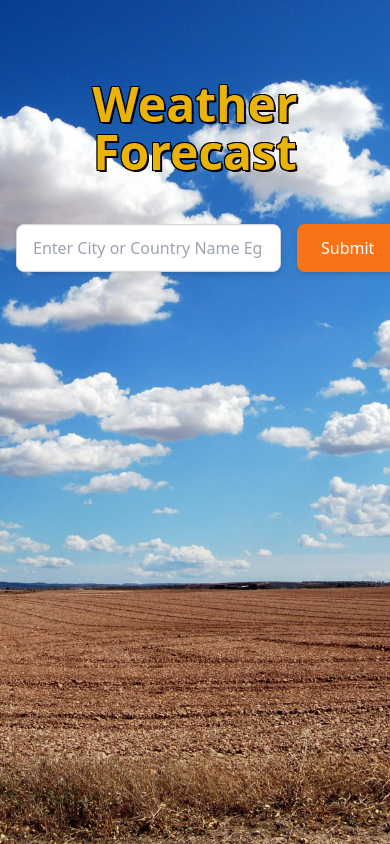
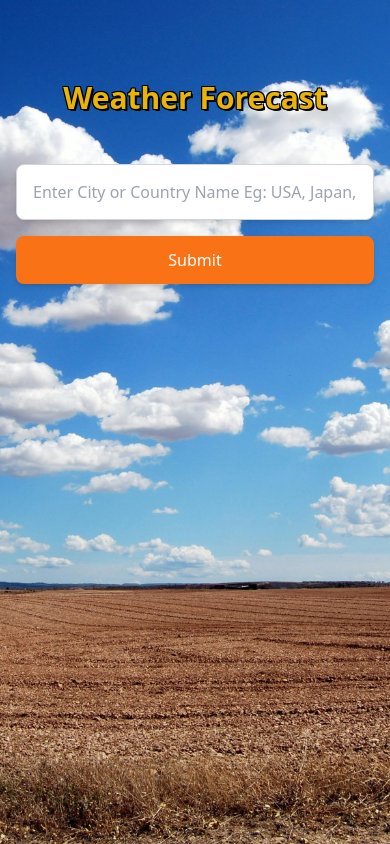
Before and after one commit to Virenishere/weather-app-react, a React (Vite) app: page / in a window 390 px wide. Built offline with nearby package versions, Linux system fonts and the light colour scheme.

Commit message:
fixed the responsiveness of the site

```diff
--- a/src/App.jsx
+++ b/src/App.jsx
@@ -27,8 +27,8 @@ function App() {
       className="h-screen w-full bg-cover bg-center flex flex-col items-center justify-start p-4"
       style={{ backgroundImage: `url(${backgroundimage})` }}
     >
-       <h1
-        className="text-yellow-500 text-5xl font-bold mt-12 mb-8 p-4 text-center"
+      <h1
+        className="text-yellow-500 text-3xl md:text-4xl lg:text-5xl font-bold mt-12 mb-8 p-4 text-center"
         style={{
           textShadow: '2px 2px 0 #000, -1px -1px 0 #000, 1px -1px 0 #000, -1px 1px 0 #000, 1px 1px 0 #000'
         }}
@@ -36,8 +36,8 @@ function App() {
         Weather Forecast
       </h1>
 
-      <div className="flex w-full max-w-lg space-x-4 mb-8 items-center">
-        <form className="flex w-full" onSubmit={handleSubmit}>
+      <div className="flex flex-col w-full max-w-lg space-y-4 md:space-y-0 md:space-x-4 mb-8 items-center md:items-start">
+        <form className="flex flex-col md:flex-row w-full" onSubmit={handleSubmit}>
           <input
             type="text"
             onChange={handleInputChange}
@@ -45,7 +45,7 @@ function App() {
             placeholder="Enter City or Country Name Eg: USA, Japan, Delhi..."
             className="flex-1 h-12 p-4 border border-gray-300 rounded-lg shadow-md focus:outline-none focus:ring-2 focus:ring-blue-500"
           />
-          <button className="h-12 px-6 ml-4 bg-orange-500 text-white rounded-lg shadow-md hover:bg-orange-600 focus:outline-none focus:ring-2 focus:ring-orange-500">
+          <button className="h-12 px-6 mt-4 md:mt-0 bg-orange-500 text-white rounded-lg shadow-md hover:bg-orange-600 focus:outline-none focus:ring-2 focus:ring-orange-500">
             Submit
           </button>
         </form>
--- a/src/Weather.jsx
+++ b/src/Weather.jsx
@@ -66,28 +66,28 @@ const Weathercard = ({ name }) => {
   const getWeatherIcon = (weather) => {
     switch (weather.toLowerCase()) {
       case 'clear':
-        return <WiDaySunny size={50} />;
+        return <WiDaySunny size={40} />;
       case 'clouds':
-        return <WiCloud size={50} />;
+        return <WiCloud size={40} />;
       case 'rain':
-        return <WiRain size={50} />;
+        return <WiRain size={40} />;
       case 'snow':
-        return <WiSnow size={50} />;
+        return <WiSnow size={40} />;
       default:
-        return <WiCloud size={50} />; // Default icon
+        return <WiCloud size={40} />; // Default icon
     }
   };
 
   return (
-    <div className="bg-white w-full h-auto p-6 rounded-lg shadow-lg flex flex-row items-center justify-center text-gray-800 gap-10">
+    <div className="bg-white w-3/4 p-6 rounded-lg shadow-lg flex flex-wrap items-center justify-center gap-6">
       {loading && <div>Loading...</div>}
       {error && <div>Error: {error}</div>}
       {forecast.length > 0 && !error ? (
         forecast.map((day, index) => (
-          <div key={index} className="mb-6 flex flex-col items-center bg-gray-100 p-4 rounded-lg shadow-sm w-full">
-            <div className="text-xl font-semibold mb-2">{day.date}</div>
-            <div className="text-4xl text-blue-600 font-bold">{day.temp}°C</div>
-            <div className="text-lg font-medium">{day.weather}</div>
+          <div key={index} className="flex flex-col items-center bg-gray-100 p-4 rounded-lg shadow-sm w-full sm:w-1/2 md:w-1/3 lg:w-1/4 max-w-xs">
+            <div className="text-lg sm:text-xl font-semibold mb-2">{day.date}</div>
+            <div className="text-2xl sm:text-4xl text-blue-600 font-bold">{day.temp}°C</div>
+            <div className="text-sm sm:text-lg font-medium">{day.weather}</div>
             <div>{getWeatherIcon(day.weather)}</div> {/* Show corresponding weather icon */}
           </div>
         ))
```
